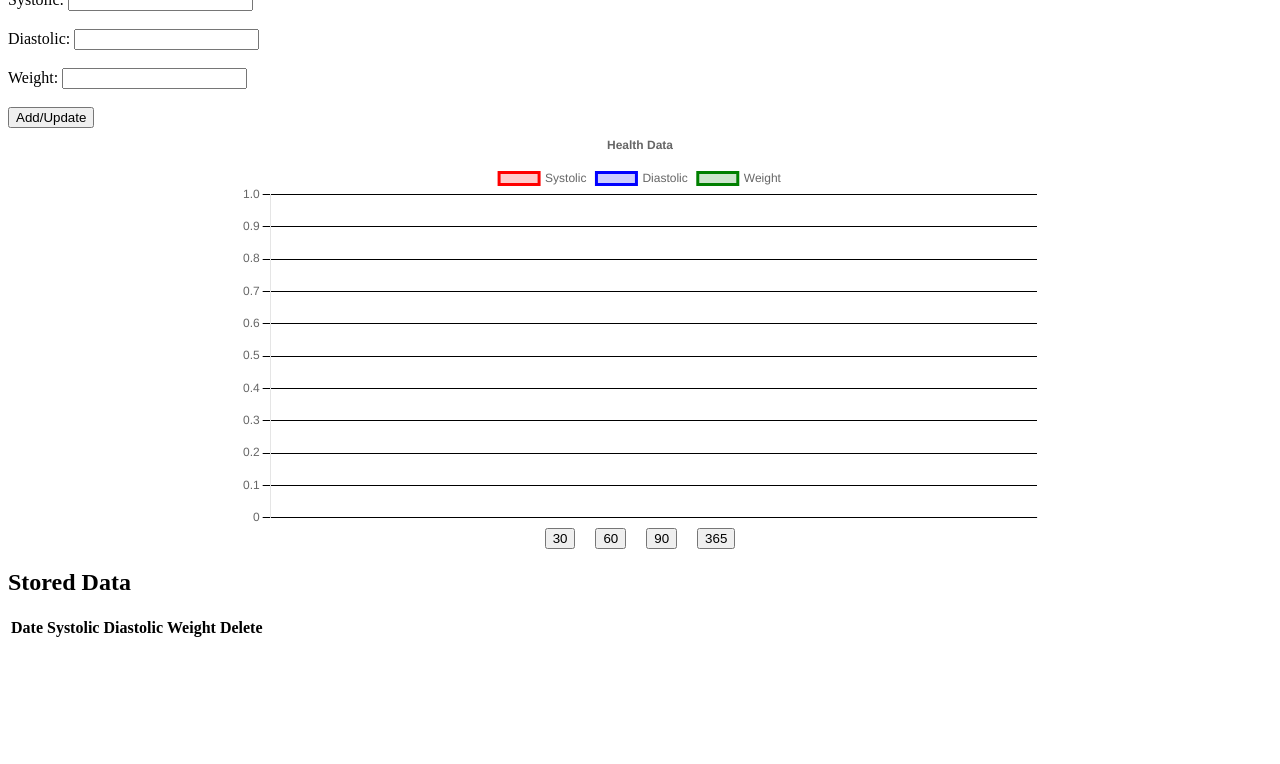
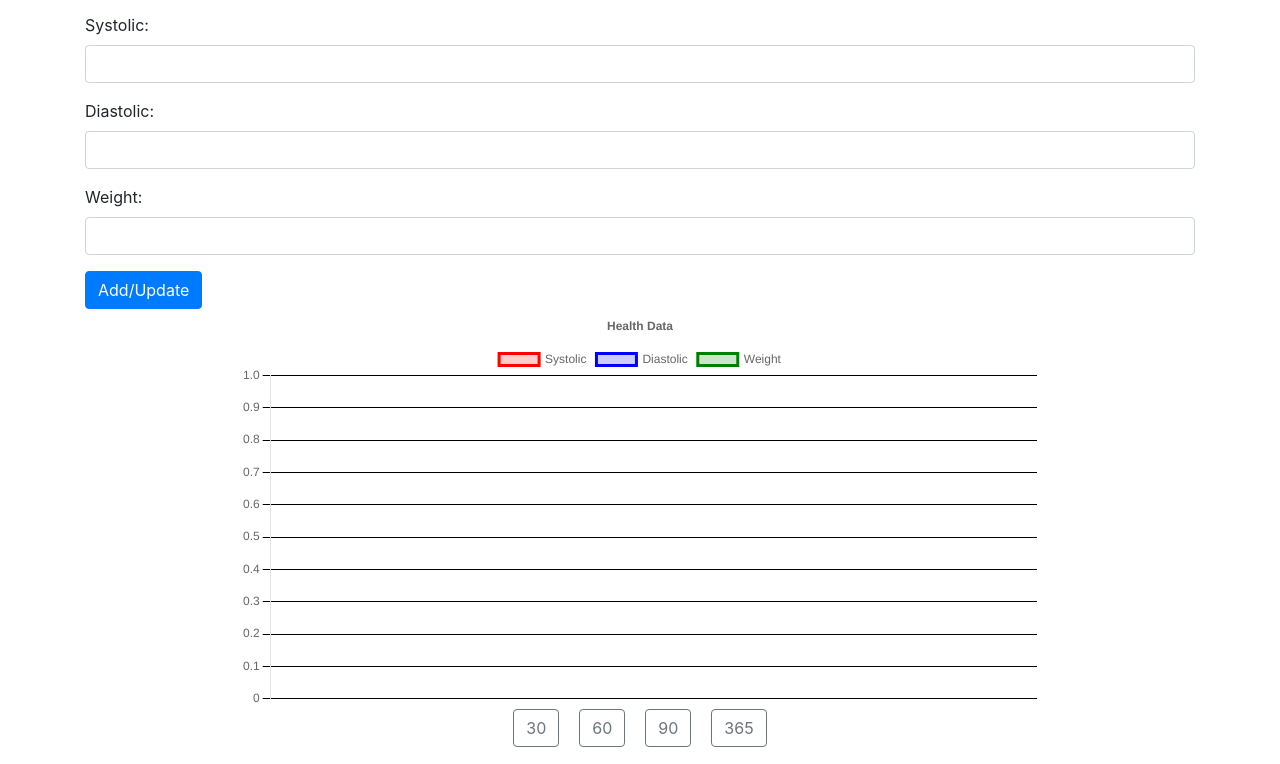
Before and after one commit to john-wrightsman/HealthTracker, a plain HTML site: page index.html in a window 1280 px wide. Shown: the part 129-893 px from the top of the page. Before the commit the page ends 800 px from the top, so only its background shows below. Drawn offline with nearby package versions, Linux system fonts and the light colour scheme.

Commit message:
css added

```diff
--- a/index.html
+++ b/index.html
@@ -3,6 +3,7 @@
 
 <head>
     <title>Health Data Visualization</title>
+    <link rel="stylesheet" href="https://stackpath.bootstrapcdn.com/bootstrap/4.5.2/css/bootstrap.min.css">
     <script src="https://cdn.jsdelivr.net/npm/chart.js"></script>
     <style>
         .chart-container {
@@ -23,17 +24,26 @@
 </head>
 
 <body>
+    <div class="container">
         <h1>Health Data Form</h1>
         <form id="healthForm">
+            <div class="form-group">
                 <label for="date">Date:</label>
-        <input type="text" id="date" name="date" readonly><br><br>
+                <input type="text" class="form-control" id="date" name="date" readonly>
+            </div>
+            <div class="form-group">
                 <label for="systolic">Systolic:</label>
-        <input type="number" id="systolic" name="systolic" required><br><br>
+                <input type="number" class="form-control" id="systolic" name="systolic" required>
+            </div>
+            <div class="form-group">
                 <label for="diastolic">Diastolic:</label>
-        <input type="number" id="diastolic" name="diastolic" required><br><br>
+                <input type="number" class="form-control" id="diastolic" name="diastolic" required>
+            </div>
+            <div class="form-group">
                 <label for="weight">Weight:</label>
-        <input type="number" id="weight" name="weight" required><br><br>
-        <input type="submit" value="Add/Update">
+                <input type="number" class="form-control" id="weight" name="weight" required>
+            </div>
+            <input type="submit" class="btn btn-primary" value="Add/Update">
         </form>
 
         <div class="chart-container">
@@ -41,14 +51,14 @@
         </div>
 
         <div class="button-container">
-        <button onclick="setRange(30)">30</button>
-        <button onclick="setRange(60)">60</button>
-        <button onclick="setRange(90)">90</button>
-        <button onclick="setRange(365)">365</button>
+            <button class="btn btn-outline-secondary" onclick="setRange(30)">30</button>
+            <button class="btn btn-outline-secondary" onclick="setRange(60)">60</button>
+            <button class="btn btn-outline-secondary" onclick="setRange(90)">90</button>
+            <button class="btn btn-outline-secondary" onclick="setRange(365)">365</button>
         </div>
 
         <h2>Stored Data</h2>
-    <table id="dataTable">
+        <table id="dataTable" class="table table-striped">
             <thead>
                 <tr>
                     <th>Date</th>
@@ -60,6 +70,7 @@
             </thead>
             <tbody></tbody>
         </table>
+    </div>
 
     <script>
         const healthChart = new Chart(
```
Lines whose indentation alone changed are shown as unchanged.
